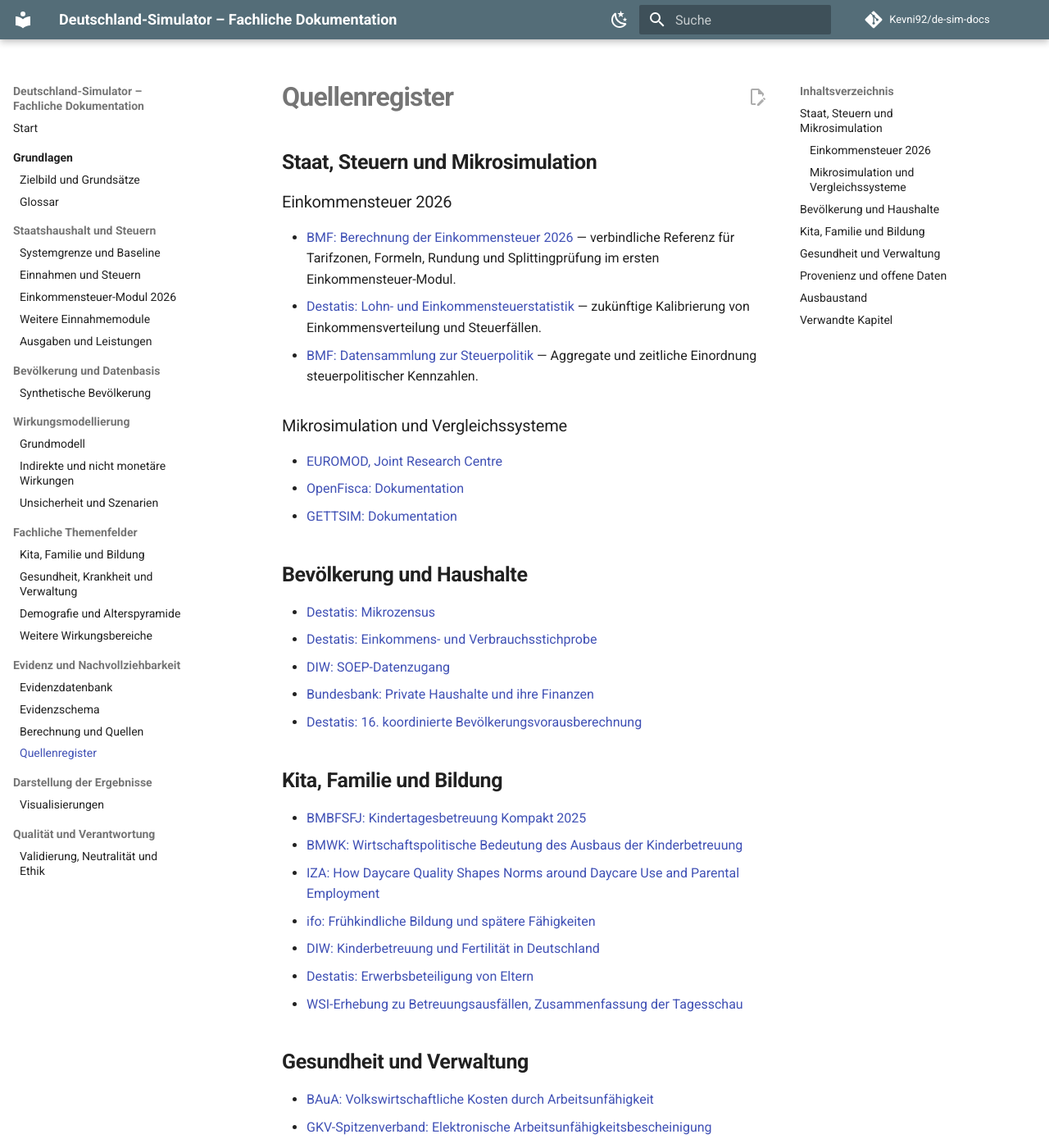
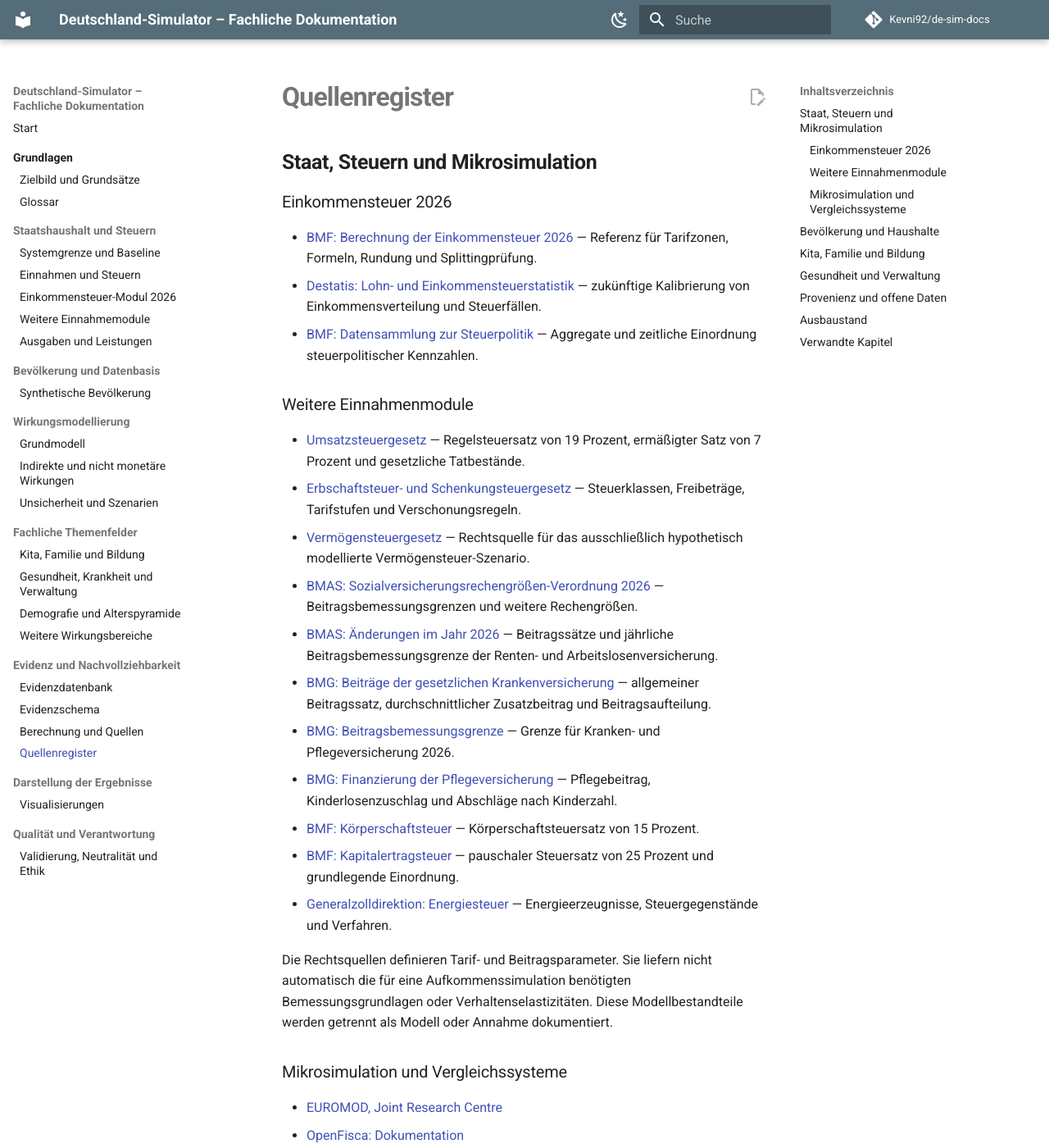
Before and after one commit to Kevni92/de-sim-docs, an MkDocs documentation site: the page built from docs/06-evidenz/quellenregister.md, in a window 1280 px wide and 1400 px high. Shown: the whole window at 82% size. Built offline with MkDocs 1.6.1 and Material for MkDocs 9.7.7, drawn with Linux system fonts in a browser that asks for light colours; comment, search, counter and statistics services are not loaded; some of the changed text lies outside the part shown.

Commit message:
docs: amtliche Quellen für weitere Einnahmen ergänzen

```diff
--- a/docs/06-evidenz/quellenregister.md
+++ b/docs/06-evidenz/quellenregister.md
@@ -11,9 +11,25 @@ last_updated: 2026-07-13
 
 ### Einkommensteuer 2026
 
-- [BMF: Berechnung der Einkommensteuer 2026](https://www.bmf-steuerrechner.de/ekst/eingabeformekst.xhtml) — verbindliche Referenz für Tarifzonen, Formeln, Rundung und Splittingprüfung im ersten Einkommensteuer-Modul.
+- [BMF: Berechnung der Einkommensteuer 2026](https://www.bmf-steuerrechner.de/ekst/eingabeformekst.xhtml) — Referenz für Tarifzonen, Formeln, Rundung und Splittingprüfung.
 - [Destatis: Lohn- und Einkommensteuerstatistik](https://genesis.destatis.de/datenbank/online/statistic/73111/details) — zukünftige Kalibrierung von Einkommensverteilung und Steuerfällen.
 - [BMF: Datensammlung zur Steuerpolitik](https://www.bundesfinanzministerium.de/Content/DE/Downloads/Broschueren_Bestellservice/datensammlung-zur-steuerpolitik-2026.html) — Aggregate und zeitliche Einordnung steuerpolitischer Kennzahlen.
+
+### Weitere Einnahmenmodule
+
+- [Umsatzsteuergesetz](https://www.gesetze-im-internet.de/ustg_1980/) — Regelsteuersatz von 19 Prozent, ermäßigter Satz von 7 Prozent und gesetzliche Tatbestände.
+- [Erbschaftsteuer- und Schenkungsteuergesetz](https://www.gesetze-im-internet.de/erbstg_1974/) — Steuerklassen, Freibeträge, Tarifstufen und Verschonungsregeln.
+- [Vermögensteuergesetz](https://www.gesetze-im-internet.de/vstg_1974/) — Rechtsquelle für das ausschließlich hypothetisch modellierte Vermögensteuer-Szenario.
+- [BMAS: Sozialversicherungsrechengrößen-Verordnung 2026](https://www.bmas.de/DE/Service/Gesetze-und-Gesetzesvorhaben/sozialversicherungs-rechengroessenverordnung-2026.html) — Beitragsbemessungsgrenzen und weitere Rechengrößen.
+- [BMAS: Änderungen im Jahr 2026](https://www.bmas.de/DE/Service/Presse/Pressemitteilungen/2025/das-aendert-sich-im-neuen-jahr.html) — Beitragssätze und jährliche Beitragsbemessungsgrenze der Renten- und Arbeitslosenversicherung.
+- [BMG: Beiträge der gesetzlichen Krankenversicherung](https://www.bundesgesundheitsministerium.de/beitraege) — allgemeiner Beitragssatz, durchschnittlicher Zusatzbeitrag und Beitragsaufteilung.
+- [BMG: Beitragsbemessungsgrenze](https://www.bundesgesundheitsministerium.de/service/begriffe-von-a-z/b/beitragsbemessungsgrenze) — Grenze für Kranken- und Pflegeversicherung 2026.
+- [BMG: Finanzierung der Pflegeversicherung](https://www.bundesgesundheitsministerium.de/themen/pflege/online-ratgeber-pflege/die-pflegeversicherung/finanzierung) — Pflegebeitrag, Kinderlosenzuschlag und Abschläge nach Kinderzahl.
+- [BMF: Körperschaftsteuer](https://www.bundesfinanzministerium.de/Content/DE/Glossareintraege/K/koerperschaftsteuer.html?view=renderHelp) — Körperschaftsteuersatz von 15 Prozent.
+- [BMF: Kapitalertragsteuer](https://www.bundesfinanzministerium.de/Content/DE/Standardartikel/Video-Textfassungen/Finanzisch/textfassung-kapitalertragsteuer.html) — pauschaler Steuersatz von 25 Prozent und grundlegende Einordnung.
+- [Generalzolldirektion: Energiesteuer](https://www.zoll.de/DE/Fachthemen/Steuern/Verbrauchsteuern/Energie/energie_node.html) — Energieerzeugnisse, Steuergegenstände und Verfahren.
+
+Die Rechtsquellen definieren Tarif- und Beitragsparameter. Sie liefern nicht automatisch die für eine Aufkommenssimulation benötigten Bemessungsgrundlagen oder Verhaltenselastizitäten. Diese Modellbestandteile werden getrennt als Modell oder Annahme dokumentiert.
 
 ### Mikrosimulation und Vergleichssysteme
 
@@ -58,6 +74,7 @@ Das Register dokumentiert die Ausgangspunkte. Für tatsächlich verwendete Kennz
 ## Verwandte Kapitel
 
 - [Einkommensteuer-Modul 2026](../02-fiskal/einkommensteuer-modul.md)
+- [Weitere Einnahmemodule](../02-fiskal/weitere-einnahmemodule.md)
 - [Evidenzdatenbank und Quellenprovenienz](evidenzdatenbank.md)
 - [Berechnung und Quellen](berechnungstransparenz.md)
 - [Unsicherheit und Szenarien](../04-modell/unsicherheit-und-szenarien.md)
```
Also changed, not shown: other parts of docs/06-evidenz/quellenregister.md (+1 -1 lines).
